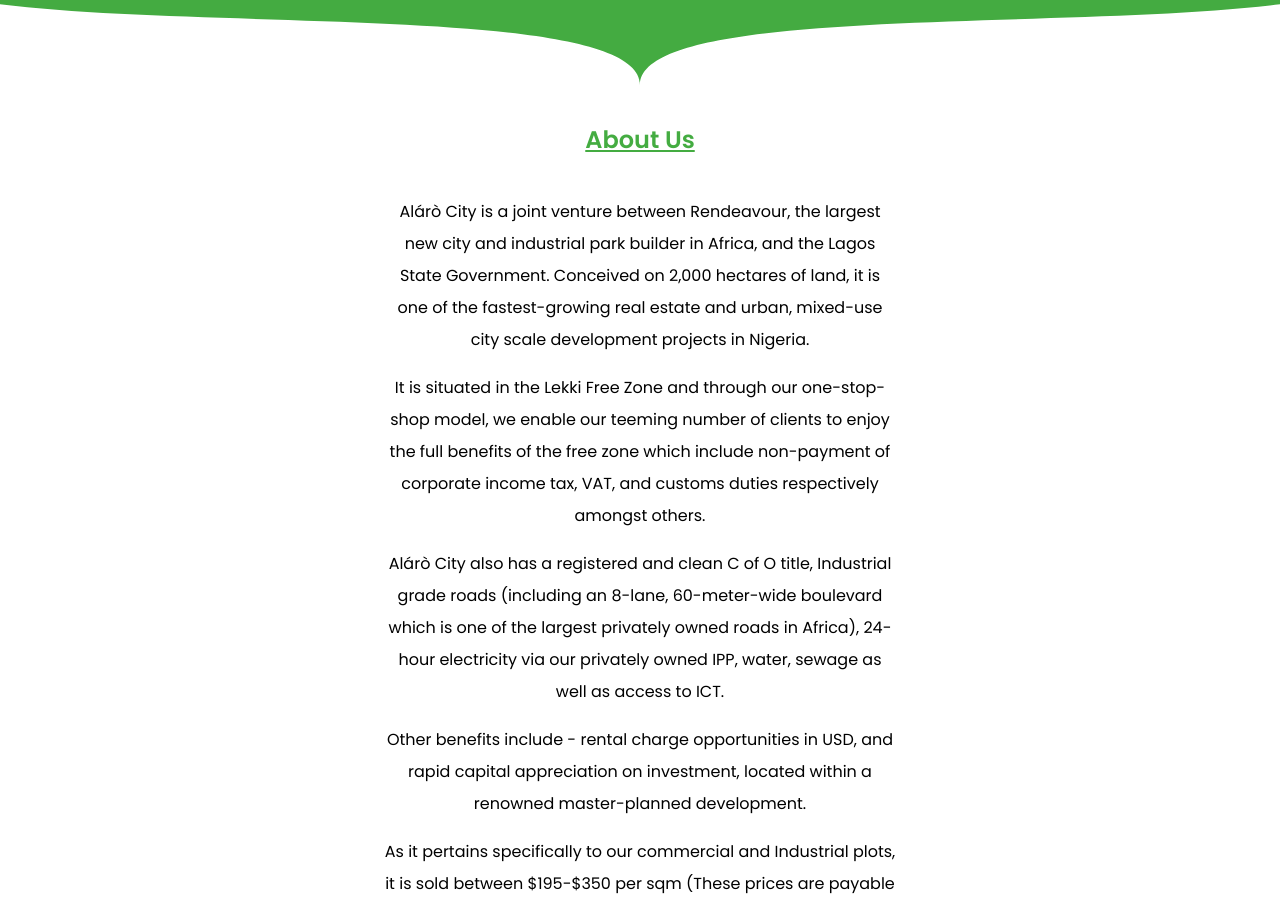
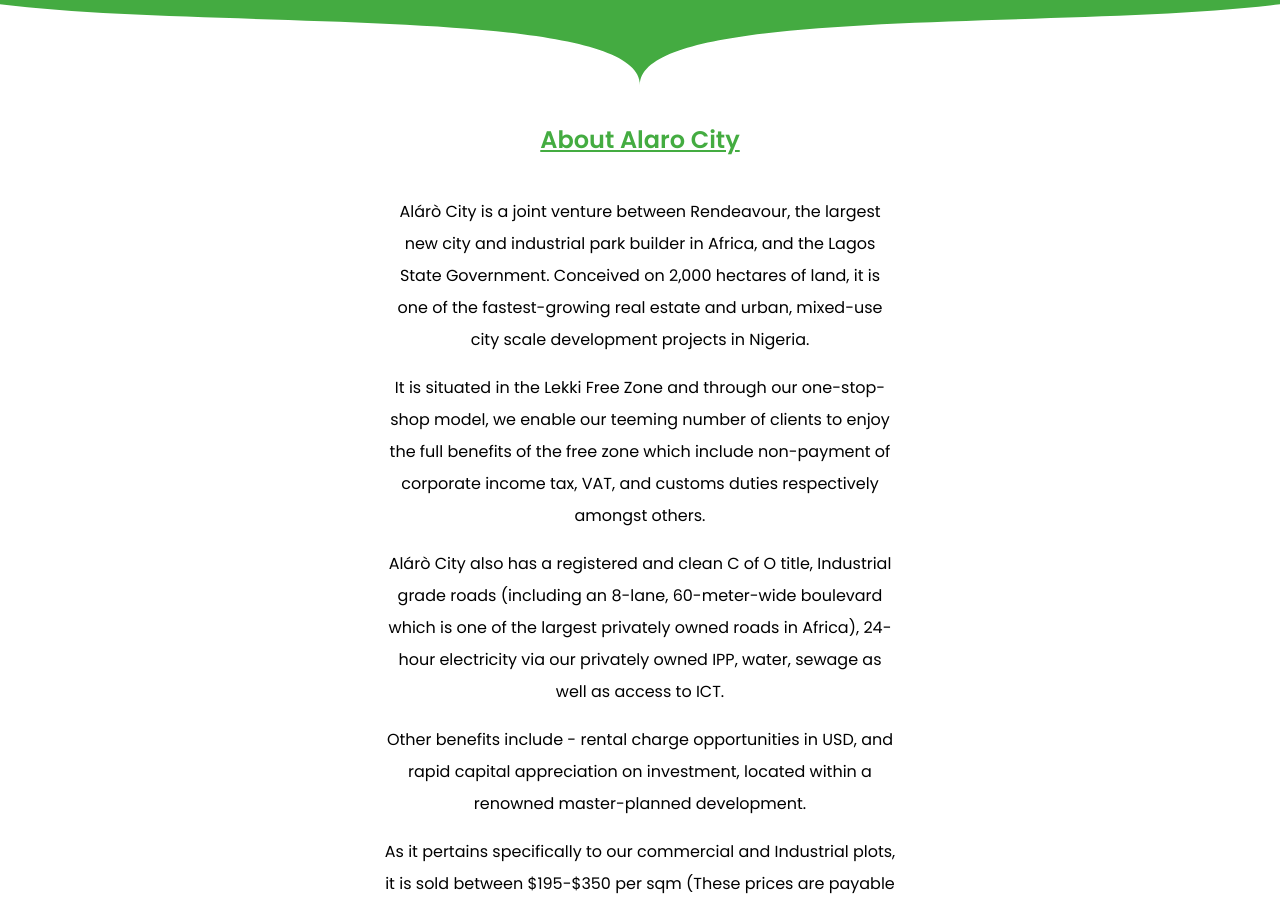
Before and after one commit to calebchris000/Alaro-City, a Svelte app: page / in a window 1280 px wide. Shown: the part 1180-2086 px from the top of the page. Built offline with nearby package versions, Linux system fonts and the light colour scheme.

Commit message:
change text

```diff
--- a/src/components/info.svelte
+++ b/src/components/info.svelte
@@ -5,7 +5,7 @@
     class="h-fit bg-white p-4 lg:p-32 shapedividers_com-2274 pt-32 flex flex-col gap-10"
 >
     <h2 class="text-2xl font-semibold text-secondary underline text-center">
-        About Us
+        About Alaro City
     </h2>
     <div class="lg:w-[50%] gap-4 text-center mx-auto space-y-4">
         <p class="leading-loose content">
```
